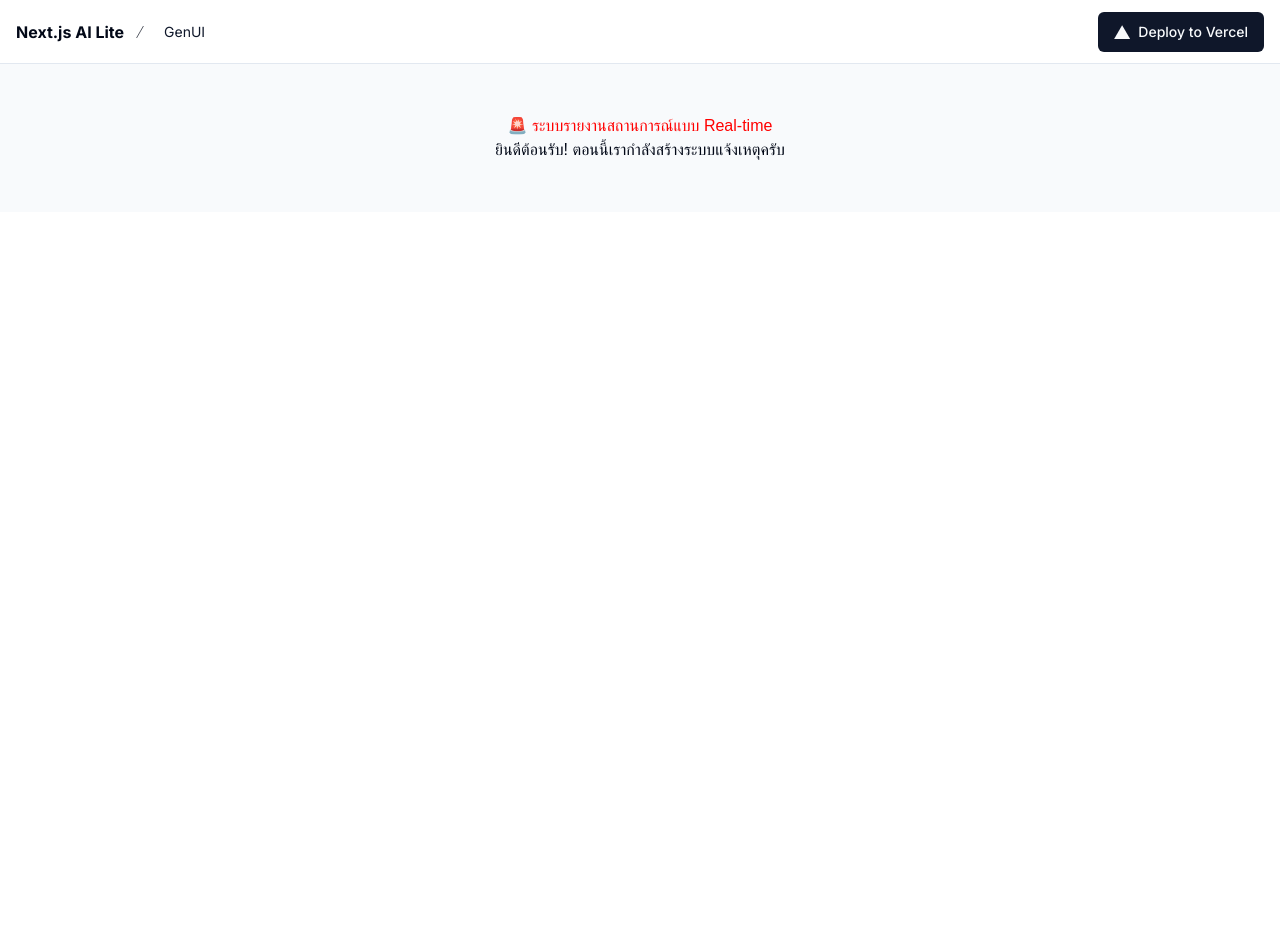
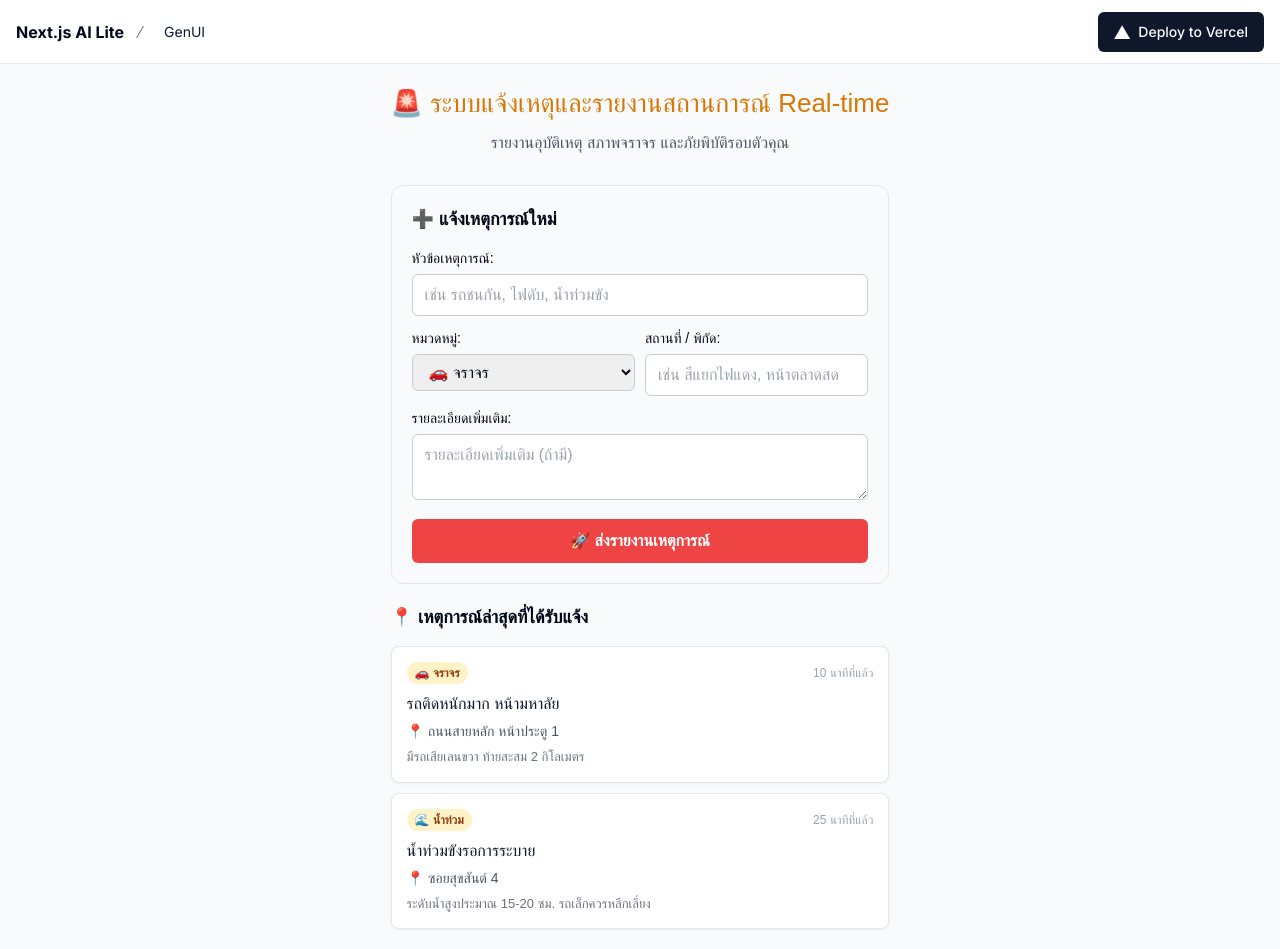
Before and after one commit to s690234303-bot/next-js-ai-lite, a Next.js app: page / in a window 1280 px wide. Before the commit the page ends 800 px from the top, so only its background shows below. Built offline with nearby package versions, Linux system fonts and the light colour scheme; no server answers.

Commit message:
อัปเดตหน้าแรก

```diff
--- a/src/app/page.tsx
+++ b/src/app/page.tsx
@@ -1,8 +1,177 @@
+'use client';
+import { useState } from 'react';
+
+interface Incident {
+  id: number;
+  title: string;
+  category: string;
+  location: string;
+  detail: string;
+  time: string;
+}
+
 export default function Home() {
+  const [incidents, setIncidents] = useState<Incident[]>([
+    {
+      id: 1,
+      title: 'รถติดหนักมาก หน้ามหาลัย',
+      category: '🚗 จราจร',
+      location: 'ถนนสายหลัก หน้าประตู 1',
+      detail: 'มีรถเสียเลนขวา ท้ายสะสม 2 กิโลเมตร',
+      time: '10 นาทีที่แล้ว',
+    },
+    {
+      id: 2,
+      title: 'น้ำท่วมขังรอการระบาย',
+      category: '🌊 น้ำท่วม',
+      location: 'ซอยสุขสันต์ 4',
+      detail: 'ระดับน้ำสูงประมาณ 15-20 ซม. รถเล็กควรหลีกเลี่ยง',
+      time: '25 นาทีที่แล้ว',
+    },
+  ]);
+
+  const [title, setTitle] = useState('');
+  const [category, setCategory] = useState('🚗 จราจร');
+  const [location, setLocation] = useState('');
+  const [detail, setDetail] = useState('');
+
+  const handleSubmit = (e: React.FormEvent) => {
+    e.preventDefault();
+    if (!title || !location) return alert('กรุณากรอกหัวข้อและสถานที่ครับ');
+
+    const newIncident: Incident = {
+      id: Date.now(),
+      title,
+      category,
+      location,
+      detail,
+      time: 'เพิ่งแจ้งเมื่อครู่',
+    };
+
+    setIncidents([newIncident, ...incidents]);
+    setTitle('');
+    setLocation('');
+    setDetail('');
+  };
+
   return (
-    <div style={{ padding: '50px', textAlign: 'center', fontFamily: 'sans-serif' }}>
-      <h1 style={{ color: 'red' }}>🚨 ระบบรายงานสถานการณ์แบบ Real-time</h1>
-      <p>ยินดีต้อนรับ! ตอนนี้เรากำลังสร้างระบบแจ้งเหตุครับ</p>
+    <div style={{ maxWidth: '800px', margin: '0 auto', padding: '20px', fontFamily: 'sans-serif' }}>
+      <header style={{ textAlign: 'center', marginBottom: '30px' }}>
+        <h1 style={{ color: '#d97706', fontSize: '26px', marginBottom: '8px' }}>
+          🚨 ระบบแจ้งเหตุและรายงานสถานการณ์ Real-time
+        </h1>
+        <p style={{ color: '#4b5563', margin: 0 }}>รายงานอุบัติเหตุ สภาพจราจร และภัยพิบัติรอบตัวคุณ</p>
+      </header>
+
+      <div style={{ display: 'grid', gap: '20px' }}>
+        {/* ฟอร์มแจ้งเหตุ */}
+        <div style={{ background: '#f9fafb', padding: '20px', borderRadius: '12px', border: '1px solid #e5e7eb' }}>
+          <h2 style={{ fontSize: '18px', fontWeight: 'bold', marginBottom: '15px' }}>➕ แจ้งเหตุการณ์ใหม่</h2>
+          <form onSubmit={handleSubmit} style={{ display: 'flex', flexDirection: 'column', gap: '12px' }}>
+            <div>
+              <label style={{ display: 'block', marginBottom: '5px', fontSize: '14px', fontWeight: '500' }}>หัวข้อเหตุการณ์:</label>
+              <input
+                type="text"
+                value={title}
+                onChange={(e) => setTitle(e.target.value)}
+                placeholder="เช่น รถชนกัน, ไฟดับ, น้ำท่วมขัง"
+                style={{ width: '100%', padding: '8px 12px', borderRadius: '6px', border: '1px solid #ccc', boxSizing: 'border-box' }}
+              />
+            </div>
+
+            <div style={{ display: 'flex', gap: '10px' }}>
+              <div style={{ flex: 1 }}>
+                <label style={{ display: 'block', marginBottom: '5px', fontSize: '14px', fontWeight: '500' }}>หมวดหมู่:</label>
+                <select
+                  value={category}
+                  onChange={(e) => setCategory(e.target.value)}
+                  style={{ width: '100%', padding: '8px 12px', borderRadius: '6px', border: '1px solid #ccc', boxSizing: 'border-box' }}
+                >
+                  <option value="🚗 จราจร">🚗 จราจร</option>
+                  <option value="⚠️ อุบัติเหตุ">⚠️ อุบัติเหตุ</option>
+                  <option value="🌊 น้ำท่วม">🌊 น้ำท่วม</option>
+                  <option value="🔥 อัคคีภัย">🔥 อัคคีภัย</option>
+                  <option value="📢 อื่นๆ">📢 อื่นๆ</option>
+                </select>
+              </div>
+              <div style={{ flex: 1 }}>
+                <label style={{ display: 'block', marginBottom: '5px', fontSize: '14px', fontWeight: '500' }}>สถานที่ / พิกัด:</label>
+                <input
+                  type="text"
+                  value={location}
+                  onChange={(e) => setLocation(e.target.value)}
+                  placeholder="เช่น สี่แยกไฟแดง, หน้าตลาดสด"
+                  style={{ width: '100%', padding: '8px 12px', borderRadius: '6px', border: '1px solid #ccc', boxSizing: 'border-box' }}
+                />
+              </div>
+            </div>
+
+            <div>
+              <label style={{ display: 'block', marginBottom: '5px', fontSize: '14px', fontWeight: '500' }}>รายละเอียดเพิ่มเติม:</label>
+              <textarea
+                value={detail}
+                onChange={(e) => setDetail(e.target.value)}
+                rows={2}
+                placeholder="รายละเอียดเพิ่มเติม (ถ้ามี)"
+                style={{ width: '100%', padding: '8px 12px', borderRadius: '6px', border: '1px solid #ccc', boxSizing: 'border-box' }}
+              />
+            </div>
+
+            <button
+              type="submit"
+              style={{
+                backgroundColor: '#ef4444',
+                color: '#fff',
+                padding: '10px',
+                borderRadius: '6px',
+                border: 'none',
+                fontWeight: 'bold',
+                cursor: 'pointer',
+              }}
+            >
+              🚀 ส่งรายงานเหตุการณ์
+            </button>
+          </form>
+        </div>
+
+        {/* รายการเหตุการณ์ */}
+        <div>
+          <h2 style={{ fontSize: '18px', fontWeight: 'bold', marginBottom: '15px' }}>📍 เหตุการณ์ล่าสุดที่ได้รับแจ้ง</h2>
+          <div style={{ display: 'flex', flexDirection: 'column', gap: '10px' }}>
+            {incidents.map((item) => (
+              <div
+                key={item.id}
+                style={{
+                  padding: '15px',
+                  borderRadius: '8px',
+                  border: '1px solid #e5e7eb',
+                  backgroundColor: '#ffffff',
+                  boxShadow: '0 1px 3px rgba(0,0,0,0.05)',
+                }}
+              >
+                <div style={{ display: 'flex', justifyContent: 'space-between', alignItems: 'center', marginBottom: '8px' }}>
+                  <span
+                    style={{
+                      backgroundColor: '#fef3c7',
+                      color: '#92400e',
+                      padding: '2px 8px',
+                      borderRadius: '12px',
+                      fontSize: '12px',
+                      fontWeight: 'bold',
+                    }}
+                  >
+                    {item.category}
+                  </span>
+                  <span style={{ fontSize: '12px', color: '#9ca3af' }}>{item.time}</span>
+                </div>
+                <h3 style={{ margin: '0 0 5px 0', fontSize: '16px', color: '#111827' }}>{item.title}</h3>
+                <p style={{ margin: '0 0 5px 0', fontSize: '14px', color: '#4b5563' }}>📍 {item.location}</p>
+                {item.detail && <p style={{ margin: 0, fontSize: '13px', color: '#6b7280' }}>{item.detail}</p>}
+              </div>
+            ))}
+          </div>
+        </div>
+      </div>
     </div>
   );
 }
```
